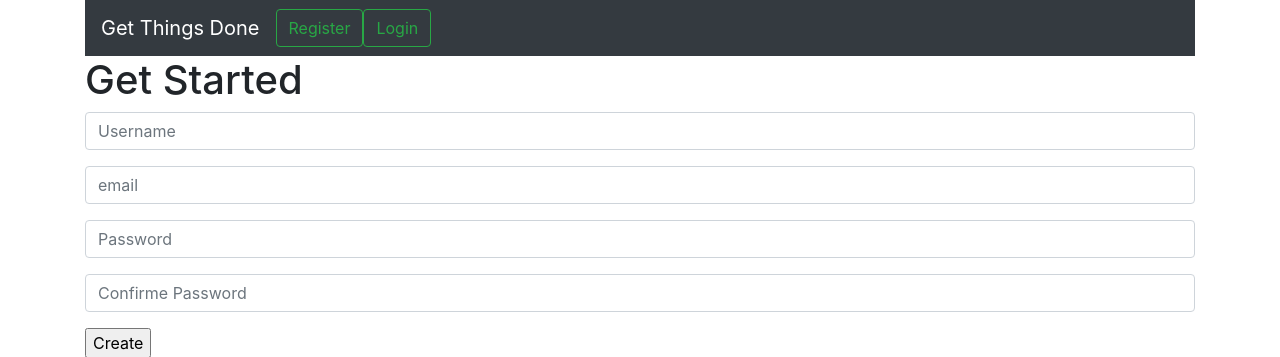
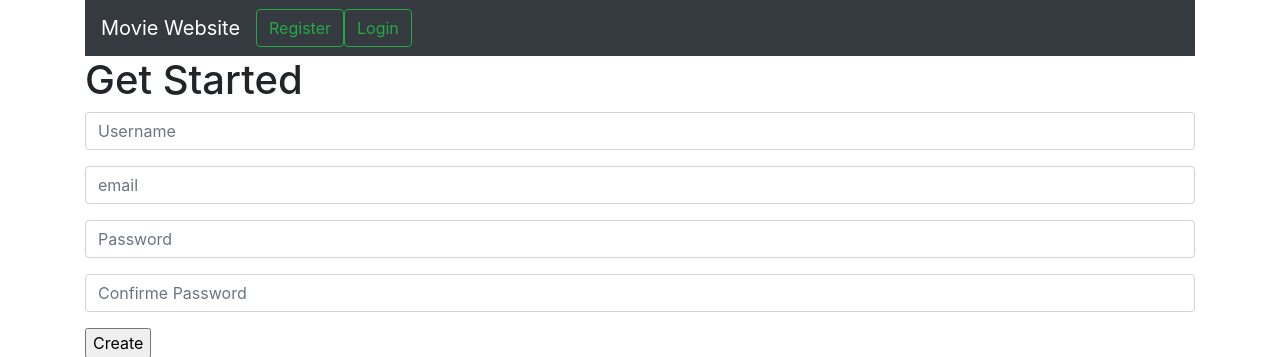
Before and after one commit to MotazBellah/ToDo, a Flask app: page / in a window 1280 px wide. Shown: the top 357 px of the page. Run offline with Flask 2, Linux system fonts and the light colour scheme; some libraries are stand-ins or nearby versions.

Commit message:
Updated navbar

```diff
--- a/templates/log.html
+++ b/templates/log.html
@@ -9,34 +9,16 @@
 
 {% block content %}
 
+
 <nav class="navbar navbar-expand-lg navbar-dark bg-dark">
-  <a class="navbar-brand" href="#">Get Things Done</a>
-  <button class="navbar-toggler" type="button" data-toggle="collapse" data-target="#navbarSupportedContent" aria-controls="navbarSupportedContent" aria-expanded="false" aria-label="Toggle navigation">
-    <span class="navbar-toggler-icon"></span>
-  </button>
+    <span class="navbar-brand" href="#">Movie Website</span>
+    <button class="navbar-toggler" type="button" data-toggle="collapse" data-target="#navbarNavDropdown" aria-controls="navbarNavDropdown" aria-expanded="false" aria-label="Toggle navigation">
+        <span class="navbar-toggler-icon"></span>
+    </button>
 
-  <!-- <div class="collapse navbar-collapse" id="navbarSupportedContent">
-    <form class="form-inline my-2 my-lg-0">
-
-    </form>
-  </div> -->
-
-  <a class="btn btn-outline-success my-2 my-sm-0" href="{{ url_for('login_form') }}">Register</a>
-  <a class="btn btn-outline-success my-2 my-sm-0" href="{{ url_for('login') }}">Login</a>
-
+    <a class="btn btn-outline-success my-2 my-sm-0" href="{{ url_for('login_form') }}">Register</a>
+    <a class="btn btn-outline-success my-2 my-sm-0" href="{{ url_for('login') }}">Login</a>
 </nav>
-
-<!-- <nav class="navbar navbar-expand-lg navbar-dark bg-dark">
-                <span class="navbar-brand" href="#">Movie Website</span>
-                <button class="navbar-toggler" type="button" data-toggle="collapse" data-target="#navbarNavDropdown" aria-controls="navbarNavDropdown" aria-expanded="false" aria-label="Toggle navigation">
-                    <span class="navbar-toggler-icon"></span>
-                </button>
-              <div class="collapse navbar-collapse" id="navbarNavDropdown">
-                   <a class="btn btn-outline-light" href="#"> Log In </a>
-              </div>
-
-
-            </nav> -->
 
     <h1>Get Started</h1>
     <form action="{{ url_for('login_form') }}" method="POST">
```
